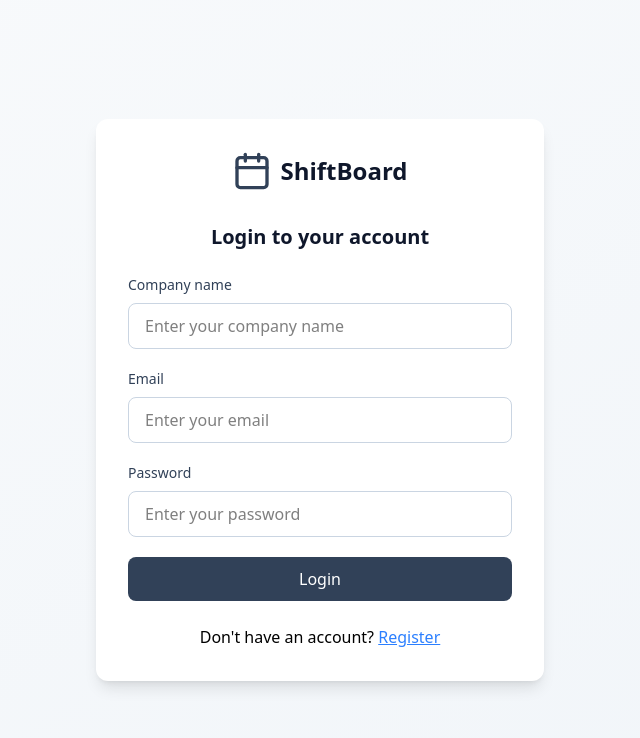
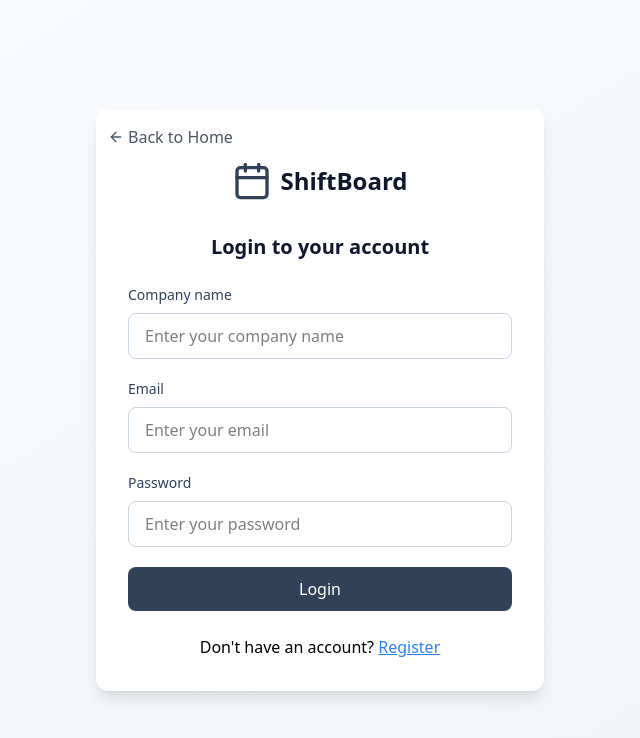
Before and after one commit to arafatmansuri/shift-board, a React (Vite) app in the folder frontend/: page /login in a window 1280 px wide. Shown: the top 738 px of the page, without its empty margins (320-960 px from the left). Built offline with nearby package versions, Linux system fonts and the light colour scheme.

Commit message:
add authenitication check on the landing page to redirect the user to dashboard if user is authenticated

```diff
--- a/frontend/src/pages/CreateDepartment.tsx
+++ b/frontend/src/pages/CreateDepartment.tsx
@@ -10,6 +10,7 @@ import { useLoginMutation } from "../queries/authQueries";
 import { useDepartmentMutation } from "../queries/departmentQueries";
 import type { CreateDepartmentData } from "../store/departmentSlice";
 import { toggleSidebar } from "../store/sidebarSlice";
+import { setCredentials } from "../store/userSlice";
 
 export const CreateDepartment = () => {
   const {
@@ -29,6 +30,7 @@ export const CreateDepartment = () => {
         { endpoint: "refreshaccesstoken", method: "POST" },
         {
           onError() {
+            dispatch(setCredentials({user:null,isAuthorized:false}))
             navigate("/login");
           },
         }
--- a/frontend/src/pages/CreateEmployee.tsx
+++ b/frontend/src/pages/CreateEmployee.tsx
@@ -17,6 +17,7 @@ import {
 } from "../store/employeeSlice";
 import { toggleSidebar } from "../store/sidebarSlice";
 import type { User } from "../types";
+import { setCredentials } from "../store/userSlice";
 
 export const CreateEmployee = () => {
   const {
@@ -40,6 +41,7 @@ export const CreateEmployee = () => {
         { endpoint: "refreshaccesstoken", method: "POST" },
         {
           onError() {
+            dispatch(setCredentials({user:null,isAuthorized:false}))
             navigate("/login");
           },
         }
--- a/frontend/src/pages/CreateShift.tsx
+++ b/frontend/src/pages/CreateShift.tsx
@@ -14,6 +14,7 @@ import { getEmployee } from "../store/employeeSlice";
 import { createShift } from "../store/shiftSlice";
 import { toggleSidebar } from "../store/sidebarSlice";
 import type { Shift } from "../types";
+import { setCredentials } from "../store/userSlice";
 
 export const CreateShift = () => {
   const {
@@ -37,6 +38,7 @@ export const CreateShift = () => {
         { endpoint: "refreshaccesstoken", method: "POST" },
         {
           onError() {
+            dispatch(setCredentials({ user: null, isAuthorized: false }));
             navigate("/login");
           },
         }
@@ -54,6 +56,7 @@ export const CreateShift = () => {
         { endpoint: "refreshaccesstoken", method: "POST" },
         {
           onError() {
+            dispatch(setCredentials({user:null,isAuthorized:false}))
             navigate("/login");
           },
         }
--- a/frontend/src/pages/Dashboard.tsx
+++ b/frontend/src/pages/Dashboard.tsx
@@ -2,6 +2,7 @@ import { Outlet } from "react-router-dom";
 import { Sidebar } from "../components/Sidebar";
 
 export const Dashboard = () => {
+
   return (
     <div className="flex h-screen bg-slate-50">
       <Sidebar />
--- a/frontend/src/pages/Departments.tsx
+++ b/frontend/src/pages/Departments.tsx
@@ -14,6 +14,7 @@ import { getEmployee } from "../store/employeeSlice";
 import { toggleSidebar } from "../store/sidebarSlice";
 import type { Department, User as UserType } from "../types";
 import { Button } from "../components/Button";
+import { setCredentials } from "../store/userSlice";
 export const Departments = () => {
   const { user } = useAppSelector((state) => state.user);
   const [isAssignEnable, setIsAssignEnable] = useState<{
@@ -56,6 +57,7 @@ export const Departments = () => {
         { endpoint: "refreshaccesstoken", method: "POST" },
         {
           onError: () => {
+            dispatch(setCredentials({user:null,isAuthorized:false}))
             navigate("/login");
           },
           onSuccess: () => {
--- a/frontend/src/pages/Employee.tsx
+++ b/frontend/src/pages/Employee.tsx
@@ -12,6 +12,7 @@ import {
 import { getEmployee } from "../store/employeeSlice";
 import { toggleSidebar } from "../store/sidebarSlice";
 import { type Department, type User } from "../types";
+import { setCredentials } from "../store/userSlice";
 
 export const Employees = () => {
   const { user } = useAppSelector((state) => state.user);
@@ -37,6 +38,7 @@ export const Employees = () => {
         { endpoint: "refreshaccesstoken", method: "POST" },
         {
           onError: () => {
+            dispatch(setCredentials({user:null,isAuthorized:false}))
             navigate("/login");
           },
           onSuccess: () => {
--- a/frontend/src/pages/Landing.tsx
+++ b/frontend/src/pages/Landing.tsx
@@ -1,8 +1,9 @@
 import { Building2, Calendar, Users } from "lucide-react";
-import type { ReactNode } from "react";
-import { Link } from "react-router-dom";
+import { useEffect, type ReactNode } from "react";
+import { Link, useNavigate } from "react-router-dom";
 import { LandingCard } from "../components/LandingCard";
 import { Navbar } from "../components/Navbar";
+import { useAppSelector } from "../hooks";
 
 const cards: { title: string; description: string; icon: ReactNode }[] = [
   {
@@ -26,6 +27,13 @@ const cards: { title: string; description: string; icon: ReactNode }[] = [
 ];
 
 const LandingPage = () => {
+  const { user } = useAppSelector((state) => state.user);
+  const navigate = useNavigate();
+  useEffect(() => {
+    if (user) {
+      navigate("/dashboard");
+    }
+  }, [user]);
   return (
     <div className="min-h-screen bg-linear-to-br from-slate-50 to-slate-100">
       <Navbar />
--- a/frontend/src/pages/Login.tsx
+++ b/frontend/src/pages/Login.tsx
@@ -1,4 +1,4 @@
-import { Calendar } from "lucide-react";
+import { ArrowLeft, Calendar } from "lucide-react";
 import { useForm } from "react-hook-form";
 import { Link, useNavigate } from "react-router-dom";
 import { Button } from "../components/Button";
@@ -33,7 +33,14 @@ export const Login = () => {
   return (
     <div className="min-h-screen bg-linear-to-br from-slate-50 to-slate-100 flex items-center justify-center p-4">
       <div className="w-full max-w-md">
-        <div className="bg-white rounded-xl shadow-lg p-8">
+        <div className="bg-white rounded-xl shadow-lg p-8 pt-4">
+          <button
+            onClick={() => navigate("/")}
+            className="flex items-center gap-1 text-gray-600 hover:text-blue-600 transition-colors cursor-pointer self-start mb-3 -ml-5"
+          >
+            <ArrowLeft className="h-4 w-4" />
+            Back to Home
+          </button>
           <div className="flex items-center justify-center gap-2 mb-8">
             <Calendar className="w-10 h-10 text-slate-700" />
             <h1 className="text-2xl font-bold text-slate-900">ShiftBoard</h1>
--- a/frontend/src/pages/Shifts.tsx
+++ b/frontend/src/pages/Shifts.tsx
@@ -11,6 +11,7 @@ import { getEmployee } from "../store/employeeSlice";
 import { getShifts, removeShift } from "../store/shiftSlice";
 import { toggleSidebar } from "../store/sidebarSlice";
 import type { Shift, User } from "../types";
+import { setCredentials } from "../store/userSlice";
 
 export const Shifts = () => {
   const [filterDate, setFilterDate] = useState("");
@@ -47,6 +48,7 @@ export const Shifts = () => {
         { endpoint: "refreshaccesstoken", method: "POST" },
         {
           onError: () => {
+            dispatch(setCredentials({user:null,isAuthorized:false}))
             navigate("/login");
           },
           onSuccess: () => {
--- a/frontend/src/pages/Singup.tsx
+++ b/frontend/src/pages/Singup.tsx
@@ -1,4 +1,4 @@
-import { Calendar } from "lucide-react";
+import { ArrowLeft, ArrowLeftIcon, Calendar, MoveLeft } from "lucide-react";
 import { useEffect } from "react";
 import { useForm } from "react-hook-form";
 import { Link, useNavigate } from "react-router-dom";
@@ -38,7 +38,14 @@ export const Signup = () => {
   return (
     <div className="min-h-screen bg-linear-to-br from-slate-50 to-slate-100 flex items-center justify-center p-4">
       <div className="w-full max-w-md">
-        <div className="bg-white rounded-xl shadow-lg p-8">
+        <div className="bg-white rounded-xl shadow-lg p-8 pt-4">
+          <button
+            onClick={() => navigate("/")}
+            className="flex items-center gap-1 text-gray-600 hover:text-blue-600 transition-colors cursor-pointer self-start mb-3 -ml-5"
+          >
+            <ArrowLeft className="h-4 w-4" />
+            Back to Home
+          </button>
           <div className="flex items-center justify-center gap-2 mb-6">
             <Calendar className="w-10 h-10 text-slate-700" />
             <h1 className="text-2xl font-bold text-slate-900">ShiftBoard</h1>
```
